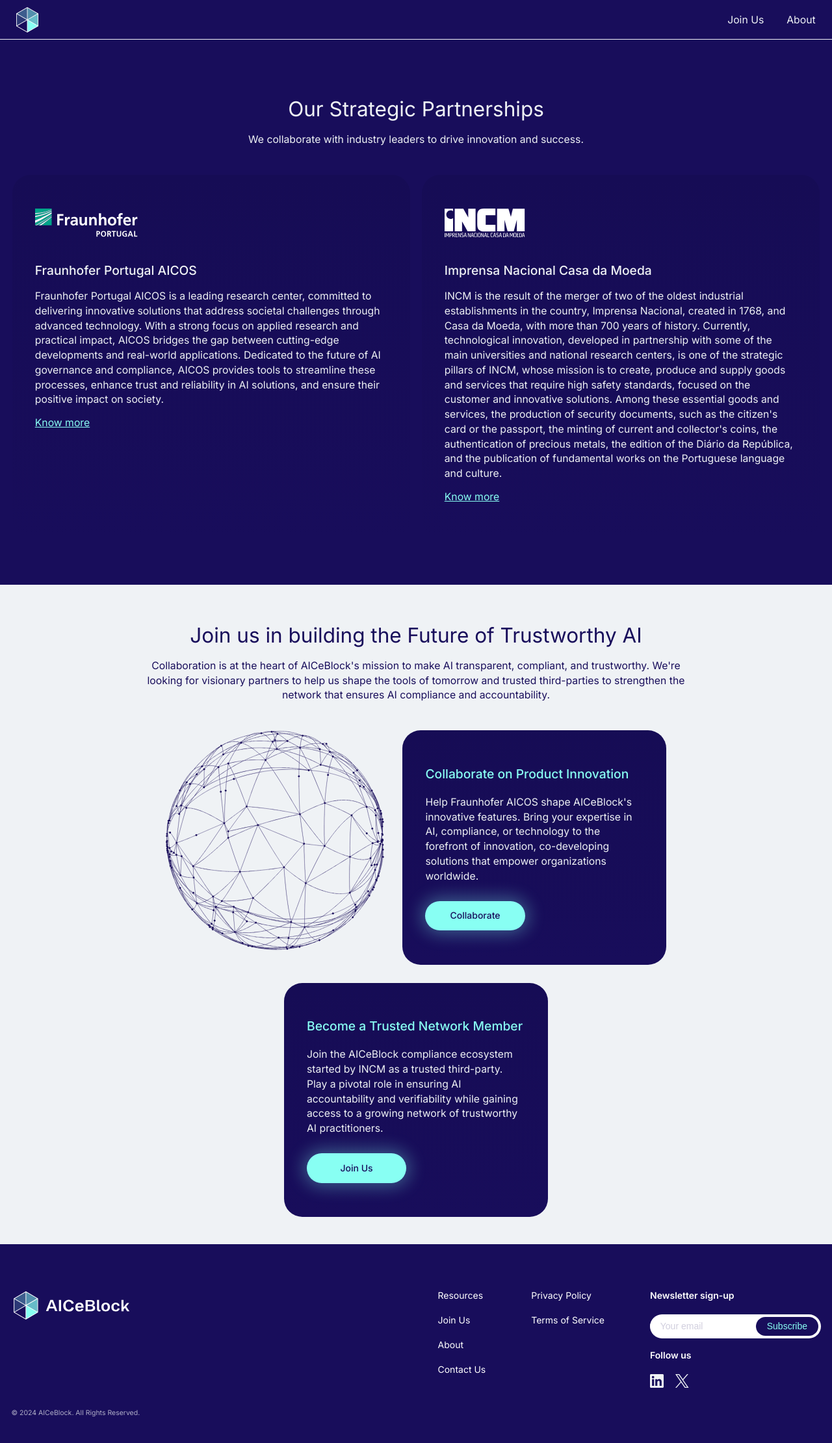
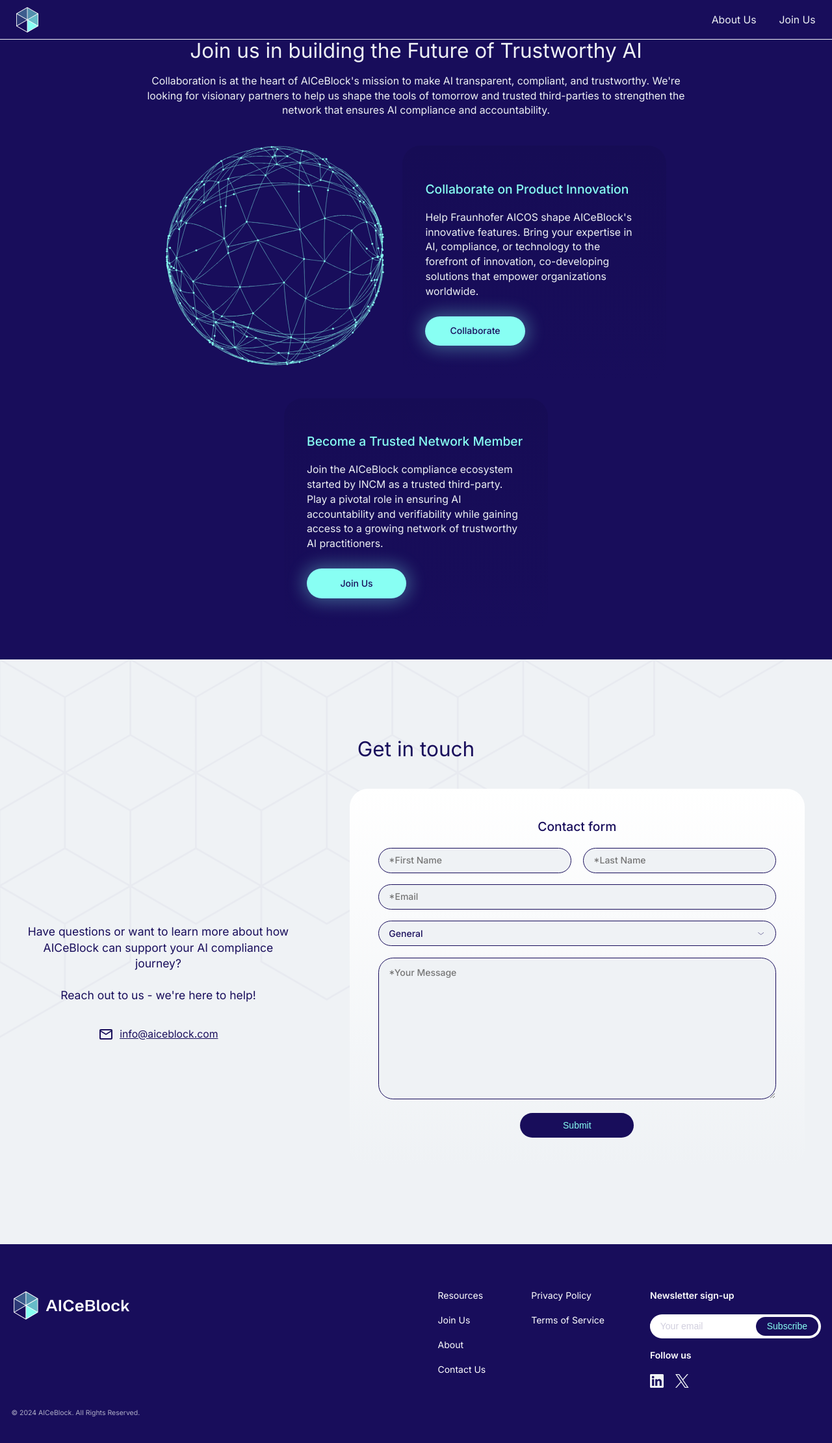
Before and after one commit to fraunhoferportugal/aiceblock-website, a Jekyll site: the page built from join-us.md, in a window 1280 px wide. Shown: the whole page at 65% size. Built offline with Jekyll 4.4.1, drawn with Linux system fonts in a browser that asks for light colours.

Commit message:
fix: change partnership to about and add contact form to join us

```diff
--- a/_data/header.yaml
+++ b/_data/header.yaml
@@ -6,7 +6,7 @@
 nav:
   #- text: "Guided Tour"
   #  url: "/guided-tour"
+  - text: "About Us"
+    url: "/about"
   - text: "Join Us"
     url: "/join-us"
-  - text: "About"
-    url: "/about"
--- a/_data/network_section.yaml
+++ b/_data/network_section.yaml
@@ -13,11 +13,11 @@
       Help Fraunhofer AICOS shape AICeBlock's innovative features. Bring your expertise in AI, compliance, or technology to the forefront of innovation, co-developing solutions that empower organizations worldwide.
     button:
       text: "Collaborate"
-      url: "/about?subject=2#contacts"
+      url: "/join-us?subject=2#contacts"
 
   - title: "Become a Trusted Network Member"
     description: >
       Join the AICeBlock compliance ecosystem started by INCM as a trusted third-party. Play a pivotal role in ensuring AI accountability and verifiability while gaining access to a growing network of trustworthy AI practitioners.
     button:
       text: "Join Us"
-      url: "/about?subject=3#contacts"
+      url: "/join-us?subject=3#contacts"
--- a/assets/css/main.css
+++ b/assets/css/main.css
@@ -1354,8 +1354,8 @@
     display: flex;
     justify-content: center;
     align-items: center;
-    background-color: #180D5B;
-    color: #EFF2F5;
+    background-color: #EFF2F5;
+    color: #180D5B;
     min-height: 100vh;
     padding: calc(3rem + 4.375rem) 1.25rem 3rem 1.25rem;
 }
@@ -1413,6 +1413,7 @@
     gap: 0.9375rem;
     font-family: 'Inter';
     font-style: normal;
+    color: #EFF2F5;
 }
 
 .partnership img {
@@ -1452,8 +1453,8 @@
     display: flex;
     justify-content: center;
     align-items: center;
-    background-color: #EFF2F5;
-    color: #180D5B;
+    background-color: #180D5B;
+    color: #EFF2F5;
     min-height: 100vh;
     padding: 3rem 1.25rem;
 }
@@ -1500,7 +1501,8 @@
 .network-container img {
     width: 24.0625rem;
     height: 24.125rem;
-    filter: brightness(0) saturate(100%) invert(9%) sepia(85%) saturate(3415%) hue-rotate(247deg) brightness(73%) contrast(108%);
+    /*filter: brightness(0) saturate(100%) invert(9%) sepia(85%) saturate(3415%) hue-rotate(247deg) brightness(73%) contrast(108%);*/
+    filter: brightness(0) saturate(100%) invert(85%) sepia(49%) saturate(349%) hue-rotate(106deg) brightness(101%) contrast(102%);
     margin: 0 2rem 0 0;
 }
 
--- a/join-us.md
+++ b/join-us.md
@@ -3,5 +3,5 @@
 layout: default
 ---
 
-{% include partnerships_section.html %}
 {% include network_section.html %}
+{% include contacts_section.html id="contacts" %}
```
Also changed, not shown: about.md (+1 -0 lines).
